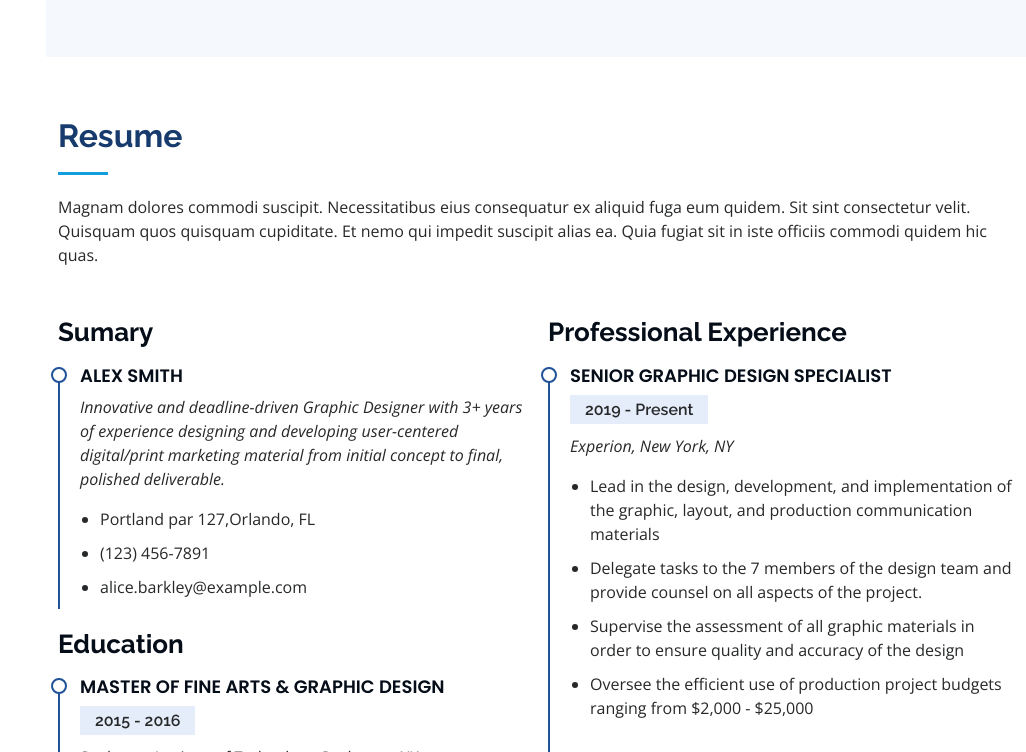
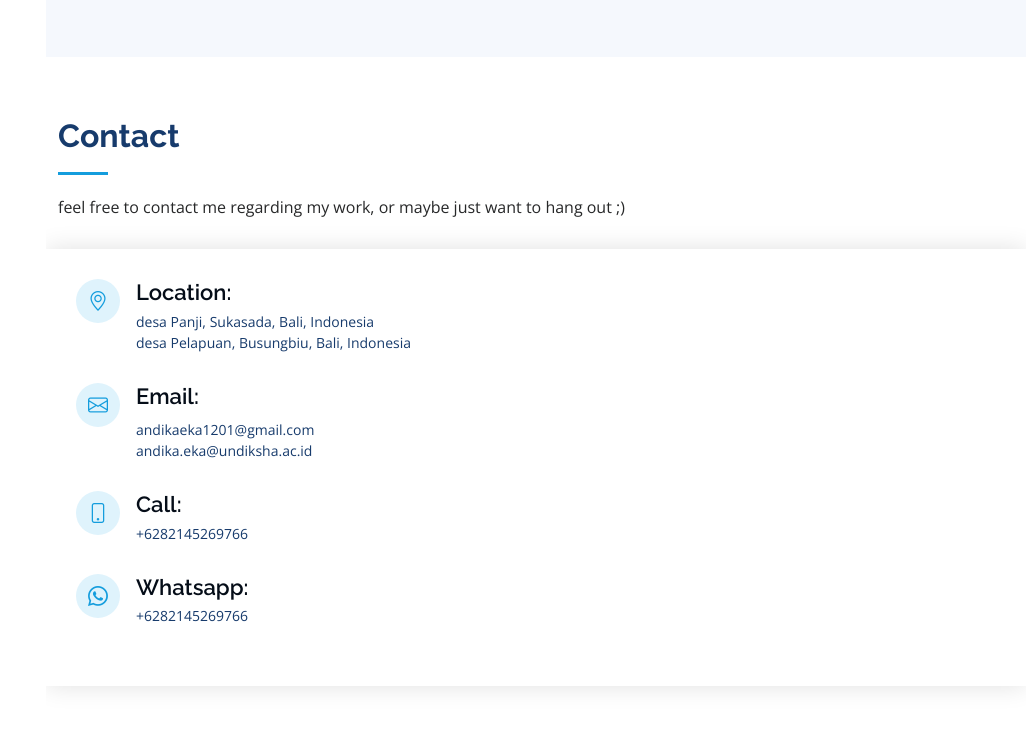
Before and after one commit to andika-eka/andika-eka.github.io, a plain HTML site: page index.html in a window 1280 px wide. Shown: the part 2048-2800 px from the top of the page, without its empty margins (254-1280 px from the left). Drawn offline with nearby package versions, Linux system fonts and the light colour scheme.

Commit message:
fix contact

```diff
--- a/index.html
+++ b/index.html
@@ -56,8 +56,8 @@
         <ul>
           <li><a href="#hero" class="nav-link scrollto active"><i class="bx bx-home"></i> <span>Home</span></a></li>
           <li><a href="#about" class="nav-link scrollto"><i class="bx bx-user"></i> <span>About</span></a></li>
-          <li><a href="#resume" class="nav-link scrollto"><i class="bx bx-file-blank"></i> <span>Resume</span></a></li>
-          <li><a href="#portfolio" class="nav-link scrollto"><i class="bx bx-book-content"></i> <span>Portfolio</span></a></li>
+          <!-- <li><a href="#resume" class="nav-link scrollto"><i class="bx bx-file-blank"></i> <span>Resume</span></a></li> -->
+          <!-- <li><a href="#portfolio" class="nav-link scrollto"><i class="bx bx-book-content"></i> <span>Portfolio</span></a></li> -->
           <!-- <li><a href="#services" class="nav-link scrollto"><i class="bx bx-server"></i> <span>Services</span></a></li> -->
           <li><a href="#contact" class="nav-link scrollto"><i class="bx bx-envelope"></i> <span>Contact</span></a></li>
         </ul>
@@ -273,7 +273,7 @@
     </section><!-- End Skills Section -->
 
     <!-- ======= Resume Section ======= -->
-    <section id="resume" class="resume">
+    <!-- <section id="resume" class="resume">
       <div class="container">
 
         <div class="section-title">
@@ -336,10 +336,10 @@
         </div>
 
       </div>
-    </section><!-- End Resume Section -->
+    </section>End Resume Section -->
 
     <!-- ======= Portfolio Section ======= -->
-    <section id="portfolio" class="portfolio section-bg">
+    <!-- <section id="portfolio" class="portfolio section-bg">
       <div class="container">
 
         <div class="section-title">
@@ -453,7 +453,7 @@
         </div>
 
       </div>
-    </section><!-- End Portfolio Section -->
+    </section>End Portfolio Section -->
 
 
     <!-- ======= Contact Section ======= -->
@@ -462,7 +462,7 @@
 
         <div class="section-title">
           <h2>Contact</h2>
-          <p>Magnam dolores commodi suscipit. Necessitatibus eius consequatur ex aliquid fuga eum quidem. Sit sint consectetur velit. Quisquam quos quisquam cupiditate. Et nemo qui impedit suscipit alias ea. Quia fugiat sit in iste officiis commodi quidem hic quas.</p>
+          <p>feel free to contact me regarding my work, or maybe just want to hang out ;)</p>
         </div>
 
         <div class="row" data-aos="fade-in">
@@ -472,19 +472,27 @@
               <div class="address">
                 <i class="bi bi-geo-alt"></i>
                 <h4>Location:</h4>
-                <p>A108 Adam Street, New York, NY 535022</p>
+                <p>desa Panji, Sukasada, Bali, Indonesia<br>
+                  desa Pelapuan, Busungbiu, Bali, Indonesia</p>
               </div>
 
               <div class="email">
                 <i class="bi bi-envelope"></i>
                 <h4>Email:</h4>
-                <p>info@example.com</p>
+                <p>andikaeka1201@gmail.com <br>
+                  andika.eka@undiksha.ac.id</p>
               </div>
 
               <div class="phone">
                 <i class="bi bi-phone"></i>
                 <h4>Call:</h4>
-                <p>+1 5589 55488 55s</p>
+                <p>+6282145269766</p>
+              </div>
+
+              <div class="phone">
+                <i class="bi bi-whatsapp"></i>
+                <h4>Whatsapp:</h4>
+                <p>+6282145269766</p>
               </div>
               <!-- <iframe src="https://www.google.com/maps/embed?pb=!1m14!1m8!1m3!1d12097.433213460943!2d-74.0062269!3d40.7101282!3m2!1i1024!2i768!4f13.1!3m3!1m2!1s0x0%3A0xb89d1fe6bc499443!2sDowntown+Conference+Center!5e0!3m2!1smk!2sbg!4v1539943755621" frameborder="0" style="border:0; width: 100%; height: 290px;" allowfullscreen></iframe> -->
 
```
